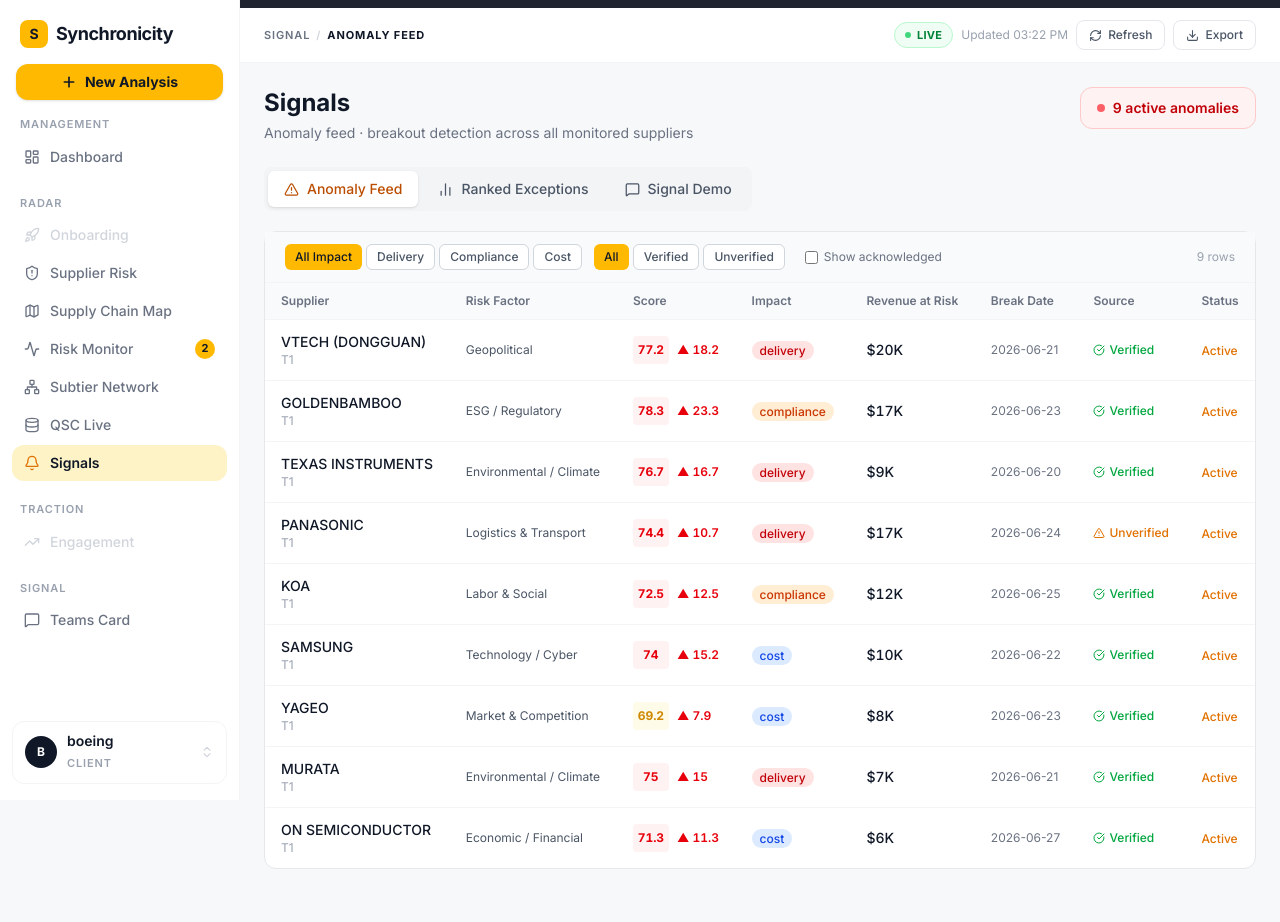
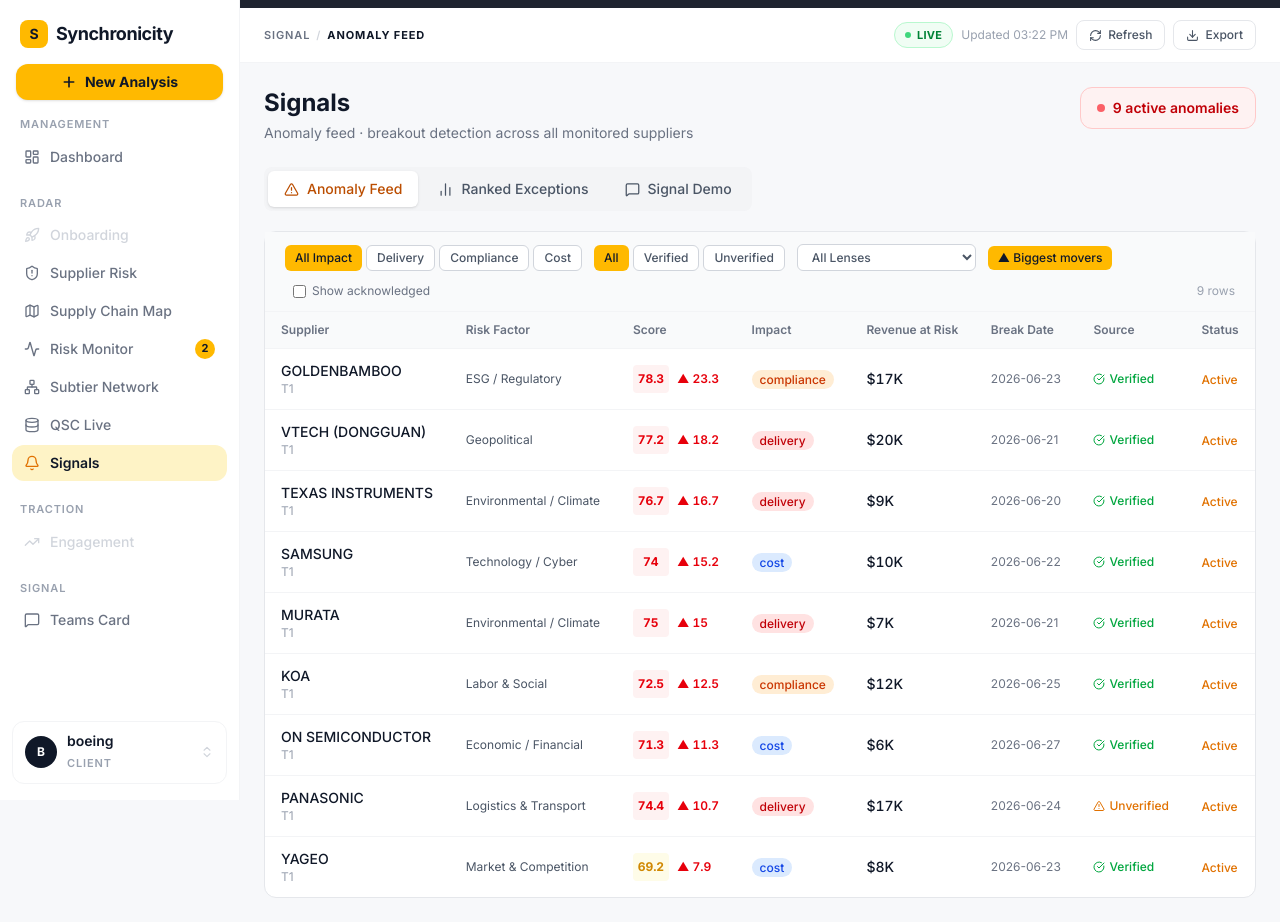
Before and after one commit to Abhillashjadhav/RADAR-UI, a React (Vite) app: page /RADAR-UI/signals in a window 1280 px wide. Before the commit the page ends 893 px from the top, so only its background shows below. Built offline with nearby package versions, Linux system fonts and the light colour scheme.

Commit message:
feat: Signals feed lens filter + biggest-movers sort (delta desc default)
Co-Authored-By: Claude <noreply@anthropic.com>
Claude-Session: https://claude.ai/code/session_01Ub4y9TWszUb6F87axVynb2

```diff
--- a/src/components/Signal/SignalsHub.tsx
+++ b/src/components/Signal/SignalsHub.tsx
@@ -7,6 +7,7 @@ import { formatRevenueAtRisk, lensHumanLabel, severityTokens } from './signalUi'
 import { sampleSignal } from '../../data/sample-signal';
 import AnomalyDrawer from './AnomalyDrawer';
 import RankedExceptionFeed from './RankedExceptionFeed';
+import { LENSES } from '../../data/popLens';
 
 // ---------------------------------------------------------------------------
 // Persistence helpers — acknowledge state in localStorage
@@ -116,6 +117,8 @@ export default function SignalsHub() {
   const [selectedAnomaly, setSelectedAnomaly] = useState<Anomaly | null>(null);
   const [impactFilter, setImpactFilter] = useState<'all' | 'delivery' | 'compliance' | 'cost'>('all');
   const [verifiedFilter, setVerifiedFilter] = useState<'all' | 'verified' | 'unverified'>('all');
+  const [lensFilter, setLensFilter] = useState<string>('all'); // 12-lens key or 'all'
+  const [biggestMovers, setBiggestMovers] = useState(true);    // default: delta desc, reds on top
   const [showAcknowledged, setShowAcknowledged] = useState(false);
 
   // Acknowledge state — read from localStorage + seed data on each render
@@ -140,9 +143,15 @@ export default function SignalsHub() {
     if (impactFilter !== 'all') list = list.filter(a => a.impactBucket === impactFilter);
     if (verifiedFilter === 'verified') list = list.filter(a => a.verified);
     if (verifiedFilter === 'unverified') list = list.filter(a => !a.verified);
+    if (lensFilter !== 'all') list = list.filter(a => a.lens === lensFilter);
 
-    return list;
-  }, [impactFilter, verifiedFilter, showAcknowledged, acknowledged]);
+    // "Which suppliers are higher risk this week than last" — delta desc by default
+    return [...list].sort((a, b) =>
+      biggestMovers
+        ? (b.scoreAfter - b.scoreBaseline) - (a.scoreAfter - a.scoreBaseline)
+        : (b.breakDate || '').localeCompare(a.breakDate || ''),
+    );
+  }, [impactFilter, verifiedFilter, lensFilter, biggestMovers, showAcknowledged, acknowledged]);
 
   return (
     <div className="p-6 max-w-screen-xl mx-auto">
@@ -222,6 +231,27 @@ export default function SignalsHub() {
                 </button>
               ))}
             </div>
+            <select
+              value={lensFilter}
+              onChange={e => setLensFilter(e.target.value)}
+              aria-label="Lens filter"
+              className={`px-2.5 py-1 text-xs font-medium rounded-md border transition-colors ${
+                lensFilter !== 'all' ? 'bg-amber-400 border-amber-400 text-gray-900' : 'bg-white border-gray-300 text-gray-600'
+              }`}
+            >
+              <option value="all">All Lenses</option>
+              {LENSES.map(l => (
+                <option key={l.key} value={l.key}>{l.label}</option>
+              ))}
+            </select>
+            <button
+              onClick={() => setBiggestMovers(m => !m)}
+              className={`px-2.5 py-1 text-xs font-medium rounded-md transition-colors ${
+                biggestMovers ? 'bg-amber-400 text-gray-900' : 'bg-white border border-gray-300 text-gray-600 hover:bg-gray-50'
+              }`}
+            >
+              ▲ Biggest movers
+            </button>
             <label className="flex items-center gap-1.5 text-xs text-gray-500 ml-2 cursor-pointer select-none">
               <input
                 type="checkbox"
```
